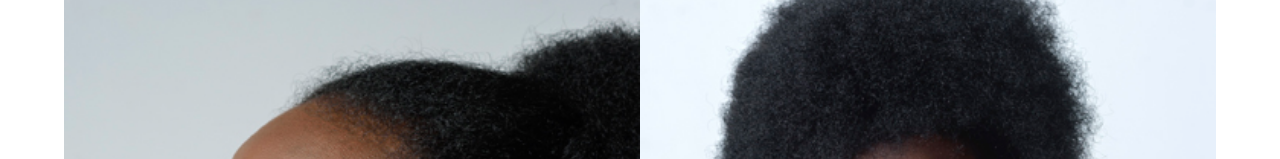
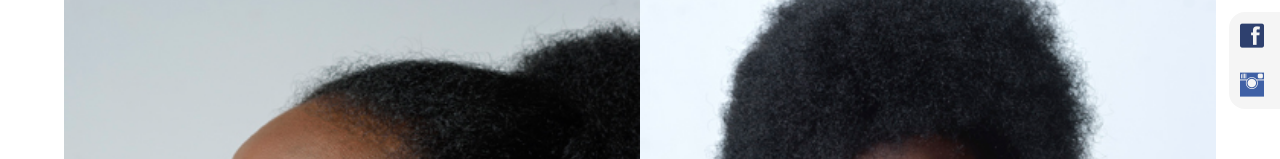
Before and after one commit to JoanFuentes1981/MBUPortafolio2021a.github.io, a plain HTML site: page index.html in a window 1280 px wide. Shown: the part 268-427 px from the top of the page. Drawn offline with nearby package versions, Linux system fonts and the light colour scheme; a web font is replaced by a local one.

Commit message:
Update estilos.css

```diff
--- a/css/estilos.css
+++ b/css/estilos.css
@@ -4,6 +4,7 @@
 @import url(menu.css);
 @import url(abotume.css);
 @import url(contacto.css);
+@import url(fontello.css);
 
 html {
   min-height: 100%;
```
